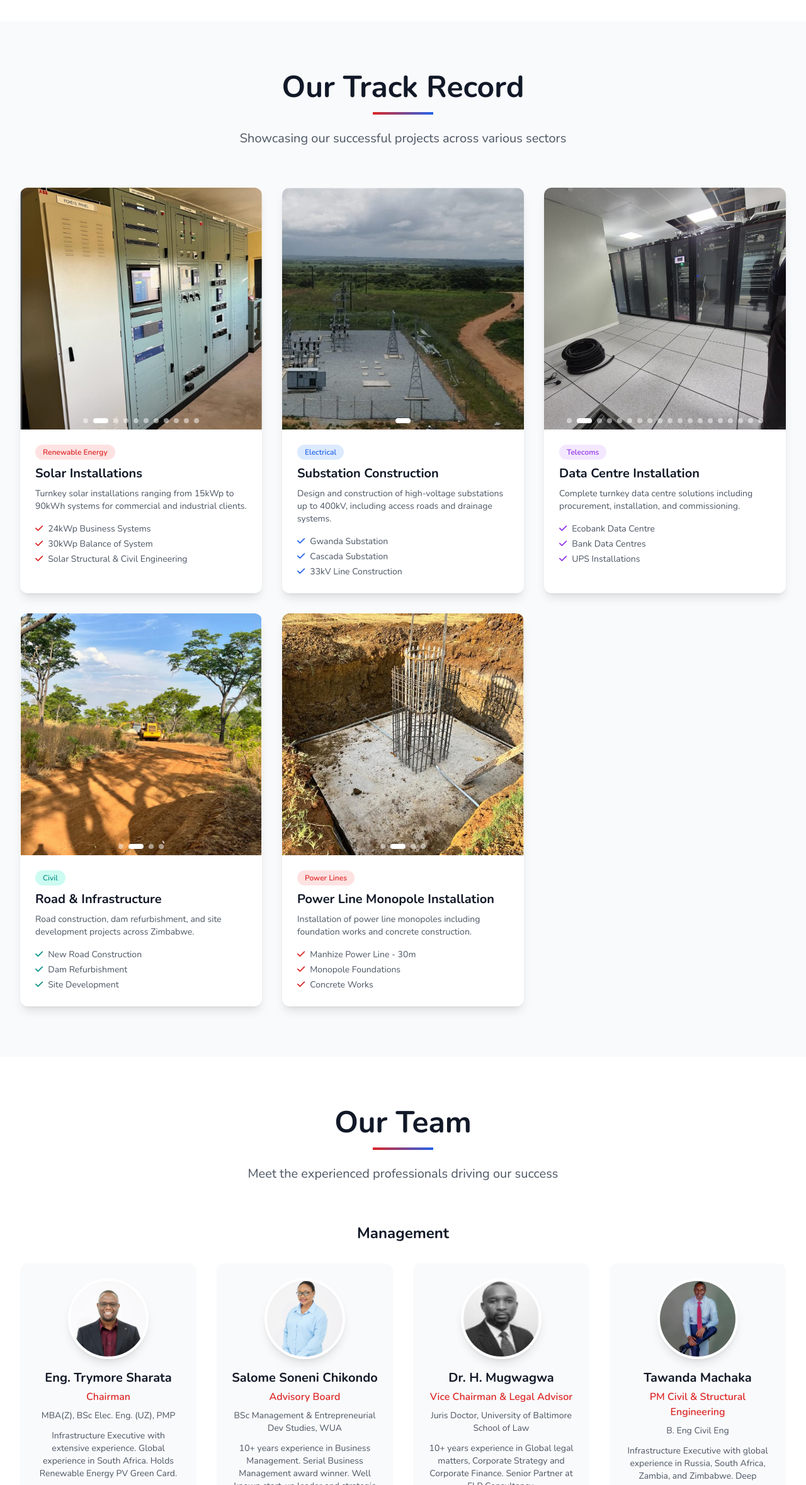
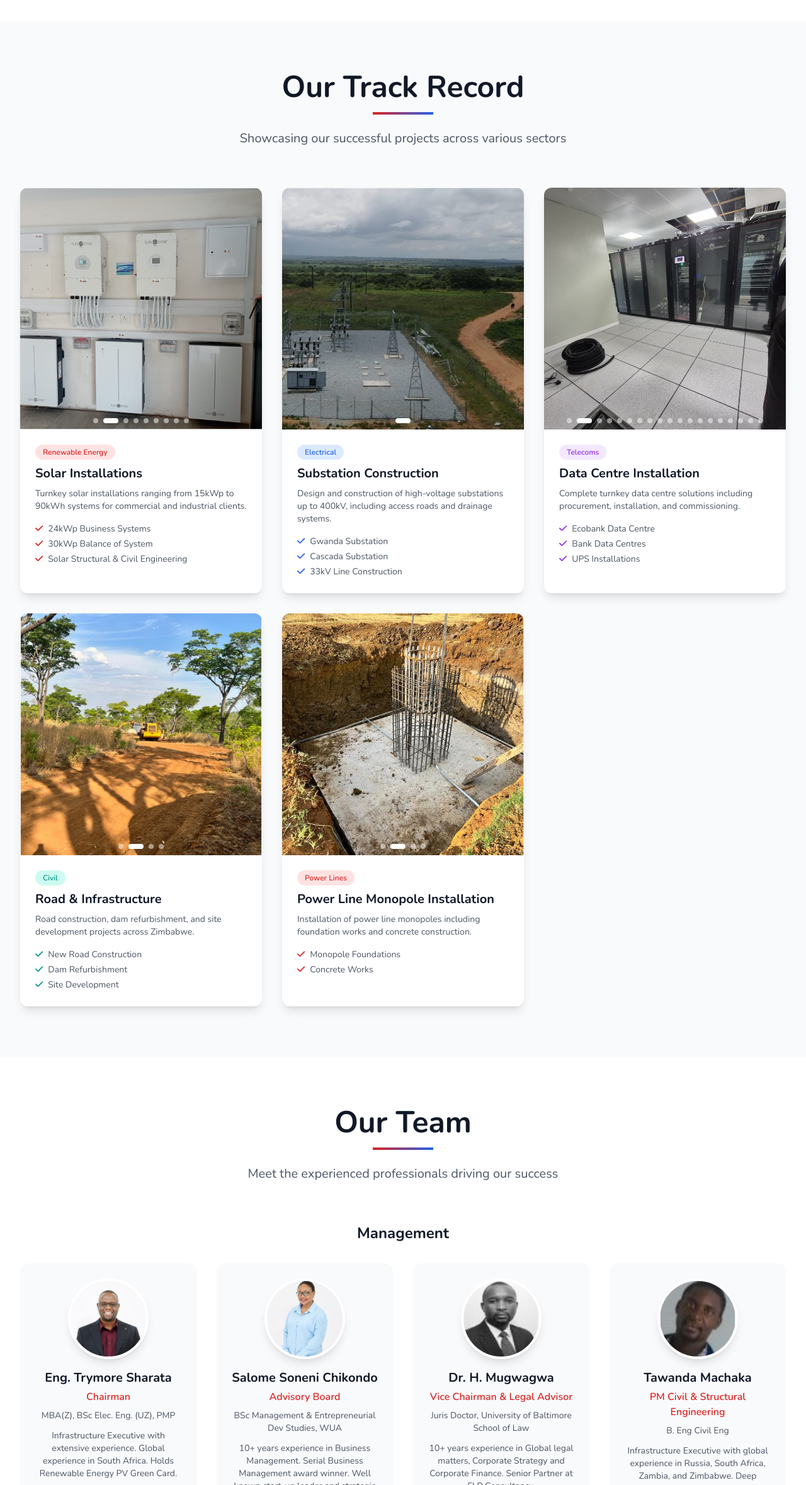
Before and after one commit to OmniPlatAI/omniplat-fortune-three-engineers-website, a plain HTML site: page index.html in a window 1280 px wide. Shown: the part 4054-6412 px from the top of the page at 63% size. Drawn offline with nearby package versions, Linux system fonts and the light colour scheme.

Commit message:
remove non f3 images

```diff
--- a/index.html
+++ b/index.html
@@ -447,12 +447,8 @@
                 <!-- Project 1 -->
                 <div class="bg-white rounded-xl overflow-hidden shadow-lg card-hover">
                     <div class="image-carousel w-full h-80 md:h-96 relative">
-                        <img src="what_we_do/solar_mounting/solar_mat_south.png" alt="Solar Installation"
+                        <img src="what_we_do/solar_mounting/solar1.png" alt="Solar Installation"
                             class="carousel-image active w-full h-full object-cover" data-carousel="solar-mounting">
-                        <img src="what_we_do/solar_mounting/solar_mat_south2.png" alt="Solar Installation"
-                            class="carousel-image w-full h-full object-cover" data-carousel="solar-mounting">
-                        <img src="what_we_do/solar_mounting/solar1.png" alt="Solar Installation"
-                            class="carousel-image w-full h-full object-cover" data-carousel="solar-mounting">
                         <img src="what_we_do/solar_mounting/solar2.png" alt="Solar Installation"
                             class="carousel-image w-full h-full object-cover" data-carousel="solar-mounting">
                         <img src="what_we_do/solar_mounting/pari1.jpg" alt="Solar Installation"
@@ -480,8 +476,6 @@
                             <span class="carousel-indicator" data-carousel="solar-mounting" data-index="6"></span>
                             <span class="carousel-indicator" data-carousel="solar-mounting" data-index="7"></span>
                             <span class="carousel-indicator" data-carousel="solar-mounting" data-index="8"></span>
-                            <span class="carousel-indicator" data-carousel="solar-mounting" data-index="9"></span>
-                            <span class="carousel-indicator" data-carousel="solar-mounting" data-index="10"></span>
                         </div>
                     </div>
                     <div class="p-6">
@@ -675,7 +669,7 @@
                             Installation of power line monopoles including foundation works and concrete construction.
                         </p>
                         <ul class="text-sm text-gray-600 space-y-1">
-                            <li><i class="fas fa-check text-red-600 mr-2"></i>Manhize Power Line - 30m</li>
+                            <!-- <li><i class="fas fa-check text-red-600 mr-2"></i>Manhize Power Line - 30m</li> -->
                             <li><i class="fas fa-check text-red-600 mr-2"></i>Monopole Foundations</li>
                             <li><i class="fas fa-check text-red-600 mr-2"></i>Concrete Works</li>
                         </ul>
@@ -763,7 +757,7 @@
 
                     <!-- Team Member 4 -->
                     <div class="bg-gray-50 rounded-xl p-6 text-center card-hover">
-                        <img src="images/staff/Tawanda.jpg" alt="Tawanda Machaka"
+                        <img src="images/staff/tawanda_machaka.png" alt="Tawanda Machaka"
                             class="w-32 h-32 rounded-full mx-auto mb-4 object-cover border-4 border-white shadow-lg team-member-img">
                         <h4 class="text-xl font-bold text-gray-900 mb-1">Tawanda Machaka</h4>
                         <p class="text-red-600 font-semibold mb-2">PM Civil & Structural Engineering</p>
```
Also changed, not shown: images/staff/tawanda_machaka.png (added), what_we_do/solar_mounting/solar_mat_south.png (deleted), what_we_do/solar_mounting/solar_mat_south2.png (deleted), 1 other file.
